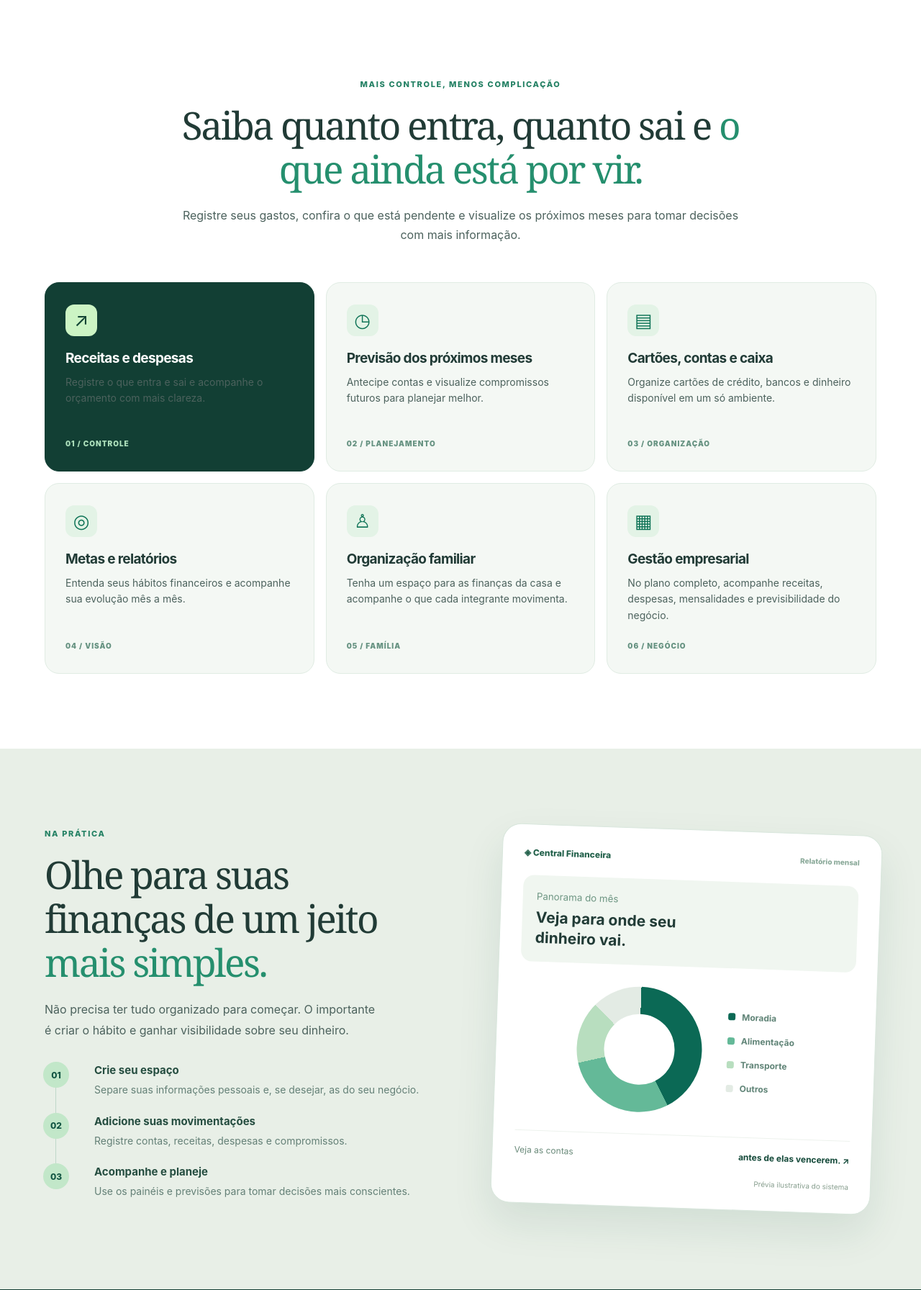
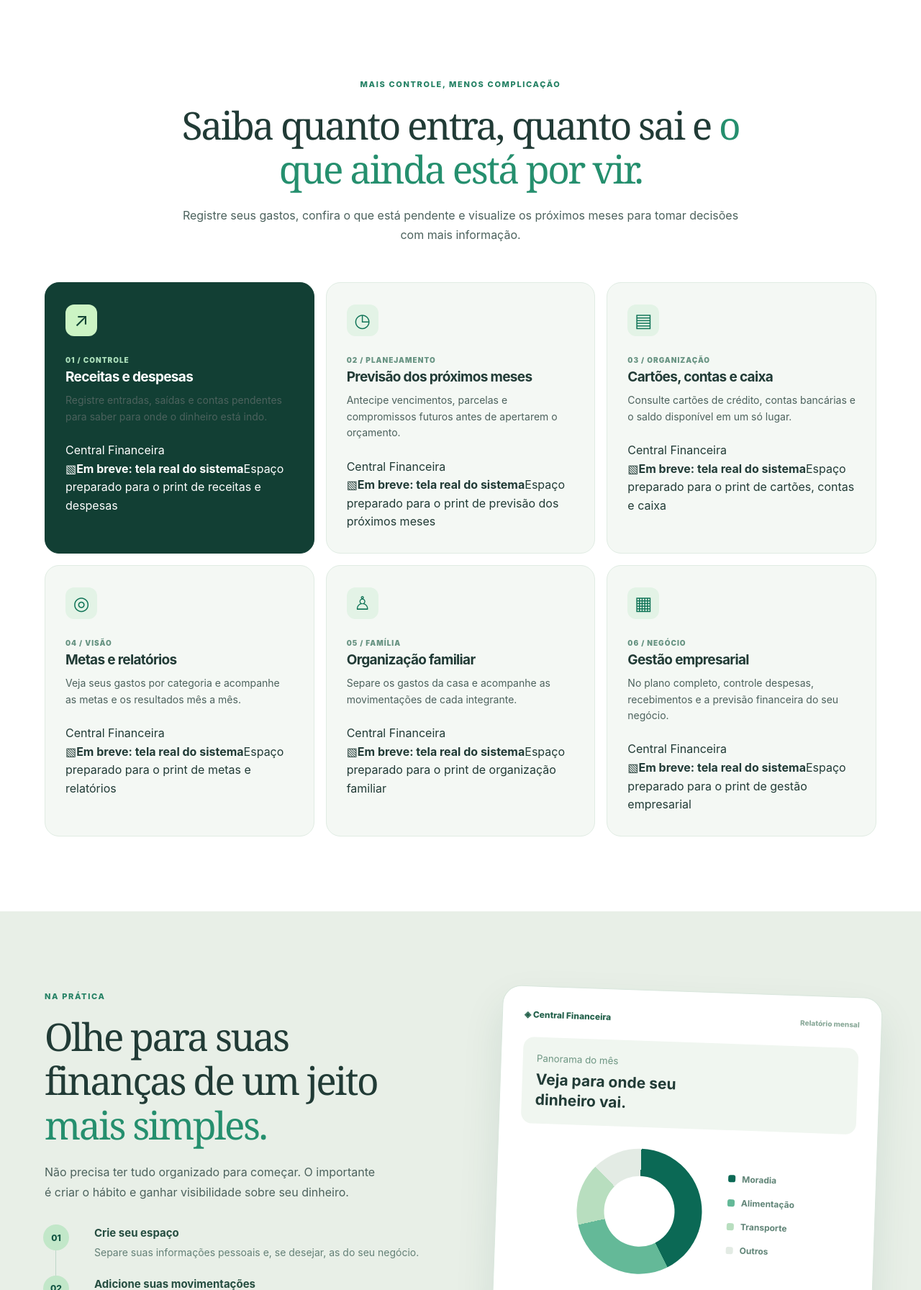
Before and after one commit to adsagenciazipp-rgb/central-financeira-site, a PHP site: page /central-financeira/index.php in a window 1280 px wide. Shown: the part 1560-3352 px from the top of the page at 72% size. Run offline with PHP 8.4, Linux system fonts and the light colour scheme.

Commit message:
feat: transformar seis funcionalidades em vitrines para prints reais

```diff
--- a/central-financeira/sections/features.php
+++ b/central-financeira/sections/features.php
@@ -17,13 +17,49 @@
     <h2 id="benefits-title">Saiba quanto entra, quanto sai e <em>o que ainda está por vir.</em></h2>
     <p>Registre seus gastos, confira o que está pendente e visualize os próximos meses para tomar decisões com mais informação.</p>
   </div>
-  <div class="feature-grid">
-    <article class="feature-card feature-accent"><span class="feature-icon">↗</span><h3>Receitas e despesas</h3><p>Registre o que entra e sai e acompanhe o orçamento com mais clareza.</p><small>01 / CONTROLE</small></article>
-    <article class="feature-card"><span class="feature-icon">◷</span><h3>Previsão dos próximos meses</h3><p>Antecipe contas e visualize compromissos futuros para planejar melhor.</p><small>02 / PLANEJAMENTO</small></article>
-    <article class="feature-card"><span class="feature-icon">▤</span><h3>Cartões, contas e caixa</h3><p>Organize cartões de crédito, bancos e dinheiro disponível em um só ambiente.</p><small>03 / ORGANIZAÇÃO</small></article>
-    <article class="feature-card"><span class="feature-icon">◎</span><h3>Metas e relatórios</h3><p>Entenda seus hábitos financeiros e acompanhe sua evolução mês a mês.</p><small>04 / VISÃO</small></article>
-    <article class="feature-card"><span class="feature-icon">♙</span><h3>Organização familiar</h3><p>Tenha um espaço para as finanças da casa e acompanhe o que cada integrante movimenta.</p><small>05 / FAMÍLIA</small></article>
-    <article class="feature-card"><span class="feature-icon">▦</span><h3>Gestão empresarial</h3><p>No plano completo, acompanhe receitas, despesas, mensalidades e previsibilidade do negócio.</p><small>06 / NEGÓCIO</small></article>
+  <div class="feature-grid feature-showcase">
+    <article class="feature-card feature-showcase-card feature-accent">
+      <div class="feature-card-copy"><span class="feature-icon" aria-hidden="true">↗</span><small class="feature-label">01 / CONTROLE</small><h3>Receitas e despesas</h3><p>Registre entradas, saídas e contas pendentes para saber para onde o dinheiro está indo.</p></div>
+      <div class="feature-preview" data-screenshot-slot="receitas-despesas" aria-label="Espaço reservado para imagem real do sistema: Receitas e despesas">
+        <div class="preview-window" aria-hidden="true"><span class="preview-dots"><i></i><i></i><i></i></span><span>Central Financeira</span></div>
+        <div class="preview-placeholder"><span class="preview-placeholder-icon" aria-hidden="true">▧</span><strong>Em breve: tela real do sistema</strong><span>Espaço preparado para o print de receitas e despesas</span></div>
+      </div>
+    </article>
+    <article class="feature-card feature-showcase-card">
+      <div class="feature-card-copy"><span class="feature-icon" aria-hidden="true">◷</span><small class="feature-label">02 / PLANEJAMENTO</small><h3>Previsão dos próximos meses</h3><p>Antecipe vencimentos, parcelas e compromissos futuros antes de apertarem o orçamento.</p></div>
+      <div class="feature-preview" data-screenshot-slot="previsao" aria-label="Espaço reservado para imagem real do sistema: Previsão dos próximos meses">
+        <div class="preview-window" aria-hidden="true"><span class="preview-dots"><i></i><i></i><i></i></span><span>Central Financeira</span></div>
+        <div class="preview-placeholder"><span class="preview-placeholder-icon" aria-hidden="true">▧</span><strong>Em breve: tela real do sistema</strong><span>Espaço preparado para o print de previsão dos próximos meses</span></div>
+      </div>
+    </article>
+    <article class="feature-card feature-showcase-card">
+      <div class="feature-card-copy"><span class="feature-icon" aria-hidden="true">▤</span><small class="feature-label">03 / ORGANIZAÇÃO</small><h3>Cartões, contas e caixa</h3><p>Consulte cartões de crédito, contas bancárias e o saldo disponível em um só lugar.</p></div>
+      <div class="feature-preview" data-screenshot-slot="cartoes-caixa" aria-label="Espaço reservado para imagem real do sistema: Cartões, contas e caixa">
+        <div class="preview-window" aria-hidden="true"><span class="preview-dots"><i></i><i></i><i></i></span><span>Central Financeira</span></div>
+        <div class="preview-placeholder"><span class="preview-placeholder-icon" aria-hidden="true">▧</span><strong>Em breve: tela real do sistema</strong><span>Espaço preparado para o print de cartões, contas e caixa</span></div>
+      </div>
+    </article>
+    <article class="feature-card feature-showcase-card">
+      <div class="feature-card-copy"><span class="feature-icon" aria-hidden="true">◎</span><small class="feature-label">04 / VISÃO</small><h3>Metas e relatórios</h3><p>Veja seus gastos por categoria e acompanhe as metas e os resultados mês a mês.</p></div>
+      <div class="feature-preview" data-screenshot-slot="metas-relatorios" aria-label="Espaço reservado para imagem real do sistema: Metas e relatórios">
+        <div class="preview-window" aria-hidden="true"><span class="preview-dots"><i></i><i></i><i></i></span><span>Central Financeira</span></div>
+        <div class="preview-placeholder"><span class="preview-placeholder-icon" aria-hidden="true">▧</span><strong>Em breve: tela real do sistema</strong><span>Espaço preparado para o print de metas e relatórios</span></div>
+      </div>
+    </article>
+    <article class="feature-card feature-showcase-card">
+      <div class="feature-card-copy"><span class="feature-icon" aria-hidden="true">♙</span><small class="feature-label">05 / FAMÍLIA</small><h3>Organização familiar</h3><p>Separe os gastos da casa e acompanhe as movimentações de cada integrante.</p></div>
+      <div class="feature-preview" data-screenshot-slot="familia" aria-label="Espaço reservado para imagem real do sistema: Organização familiar">
+        <div class="preview-window" aria-hidden="true"><span class="preview-dots"><i></i><i></i><i></i></span><span>Central Financeira</span></div>
+        <div class="preview-placeholder"><span class="preview-placeholder-icon" aria-hidden="true">▧</span><strong>Em breve: tela real do sistema</strong><span>Espaço preparado para o print de organização familiar</span></div>
+      </div>
+    </article>
+    <article class="feature-card feature-showcase-card">
+      <div class="feature-card-copy"><span class="feature-icon" aria-hidden="true">▦</span><small class="feature-label">06 / NEGÓCIO</small><h3>Gestão empresarial</h3><p>No plano completo, controle despesas, recebimentos e a previsão financeira do seu negócio.</p></div>
+      <div class="feature-preview" data-screenshot-slot="empresarial" aria-label="Espaço reservado para imagem real do sistema: Gestão empresarial">
+        <div class="preview-window" aria-hidden="true"><span class="preview-dots"><i></i><i></i><i></i></span><span>Central Financeira</span></div>
+        <div class="preview-placeholder"><span class="preview-placeholder-icon" aria-hidden="true">▧</span><strong>Em breve: tela real do sistema</strong><span>Espaço preparado para o print de gestão empresarial</span></div>
+      </div>
+    </article>
   </div></div>
 </section>
 <section class="section walkthrough" id="como-funciona" aria-labelledby="walkthrough-title">
```
